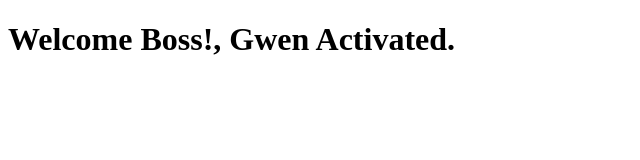
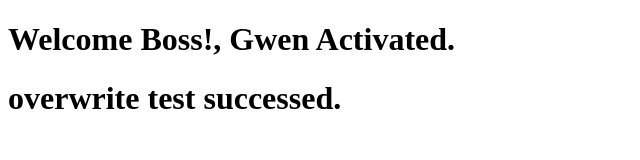
Before and after one commit to creovisia/web, a plain HTML site: page index.html in a window 1280 px wide. Shown: the whole page, without its empty margins (0-640 px from the left). Drawn offline with Linux system fonts and the light colour scheme.

Commit message:
update index.html

```diff
--- a/index.html
+++ b/index.html
@@ -9,6 +9,7 @@
 
 <body>
   <h1>Welcome Boss!, Gwen Activated.</h1>
+  <h1>overwrite test successed. </h1>
 </body>
 
 </html>
```
